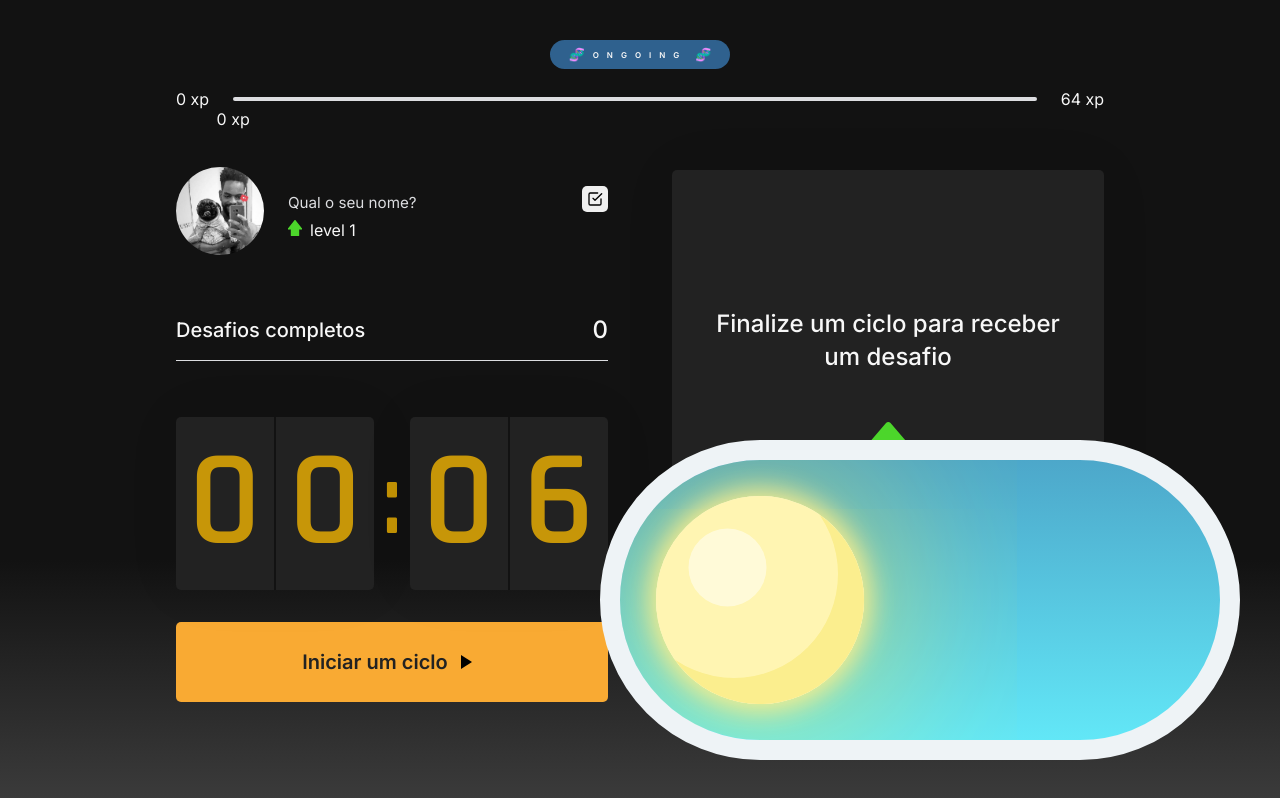
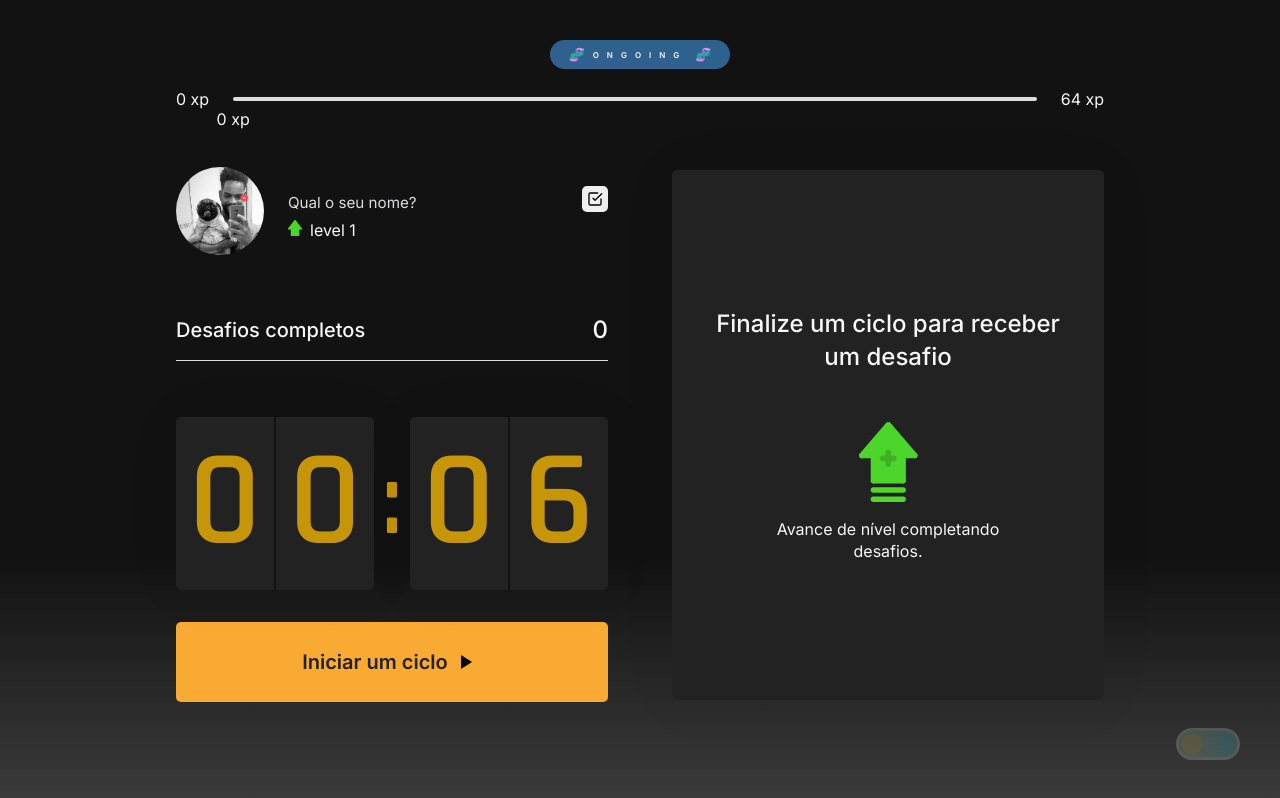
Before and after one commit to caiohenrique-developer/moveit-web, a Next.js app: page / in a window 1280 px wide. Built offline with nearby package versions, Linux system fonts and the light colour scheme.

Commit message:
:art: [ STYLE ]: Create button toggle theme application mode

```diff
--- a/src/styles/components/ButtonTheme.ts
+++ b/src/styles/components/ButtonTheme.ts
@@ -1,10 +1,24 @@
 import styled from 'styled-components';
 
 export const Container = styled.button`
+  z-index: 8;
+  overflow: hidden;
+
+  opacity: 0.2;
+  transition: var(--switch-transition-duration);
+
+  &:hover,
+  &:focus {
+    opacity: 0.8;
+  }
+
   #theme-toggle {
     display: none;
 
     & + label {
+      position: relative;
+      z-index: -1;
+
       font-size: var(--toggle-size);
       display: flex;
       height: var(--switch-h);
@@ -20,7 +34,7 @@ export const Container = styled.button`
         #62e7f7 100%
       );
       transition: var(--switch-transition-duration);
-      border: 0.125em solid hsl(207, 30%, 95%);
+      border: 0.02em solid hsl(207, 30%, 95%);
       overflow: hidden;
 
       &::after {
@@ -33,7 +47,6 @@ export const Container = styled.button`
         transform: translateX(var(--switch-off-handle-x))
           scale(var(--switch-handle-scale));
         transition: var(--switch-transition-duration);
-        cursor: pointer;
         box-shadow: 0 0 0.25em 0.0625em #fbee8d, 0 0 2em 0 #ffeb3b,
           inset -0.25em -0.25em 0 0 #fbee8e,
           inset -0.3125em -0.3125em 0 0.625em #fff5b2;
--- a/src/styles/globals.ts
+++ b/src/styles/globals.ts
@@ -31,17 +31,17 @@ export default createGlobalStyle`
 
         /* Night/Day theme mode */
         --toggle-size: 10rem;
-        --switch-w: 4em;
-        --switch-h: 2em;
+        --switch-w: 0.4em;
+        --switch-h: 0.2em;
         --switch-handle-scale: 0.65;
-        --switch-off-handle-x: -0.125em;
-        --switch-on-handle-x: calc(100% - 0.125em);
-        --switch-transition-duration: 0.2s;
+        --switch-off-handle-x: -0.02em;
+        --switch-on-handle-x: calc(100% - 0.02em);
+        --switch-transition-duration: 0.4s ease-in-out;
     }
 
     body {
-        background: var(--background);
-        color: var(--text);
+      background: var(--background);
+      color: var(--text);
 
         button { cursor: pointer; }
 
```
